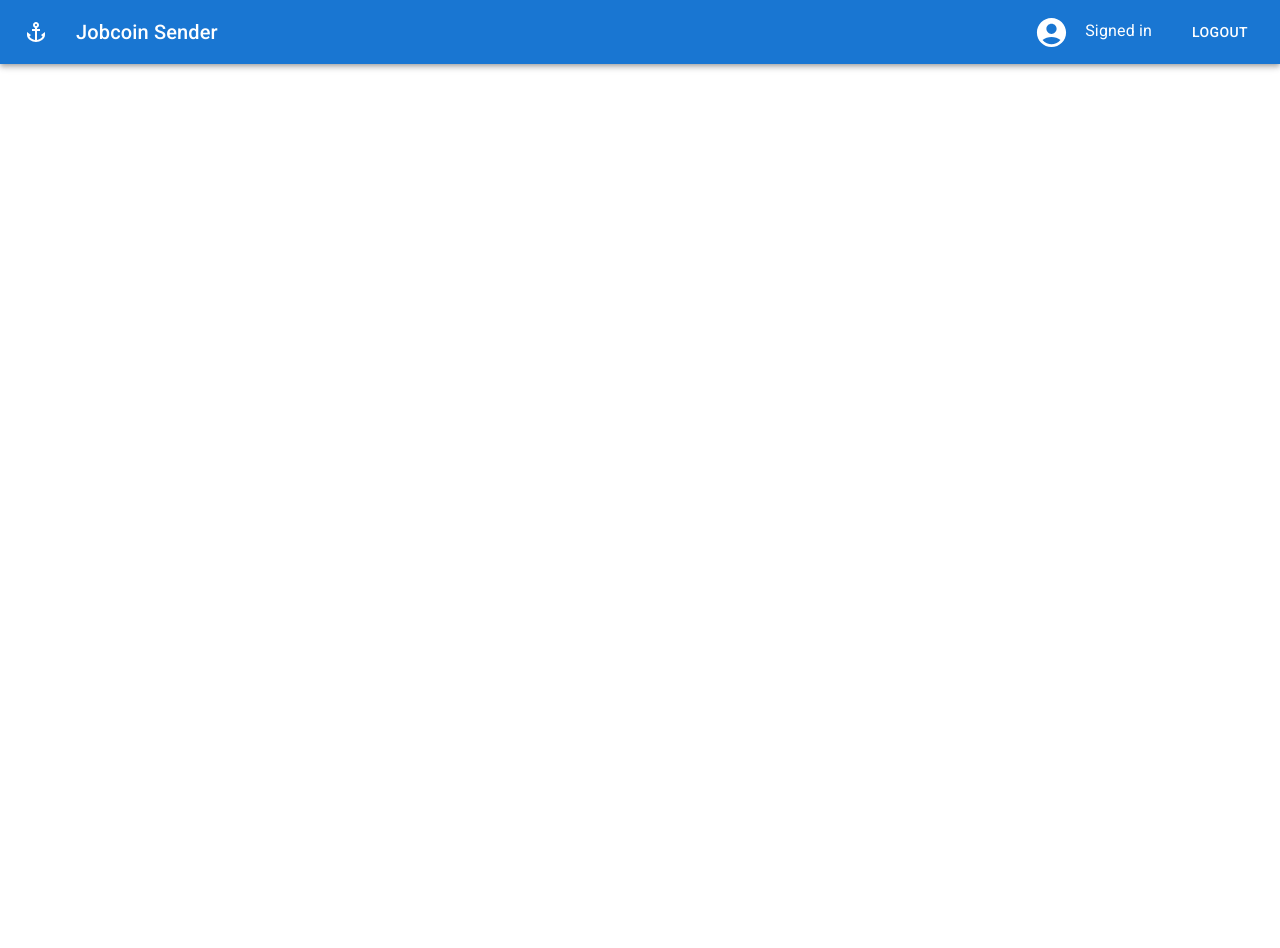
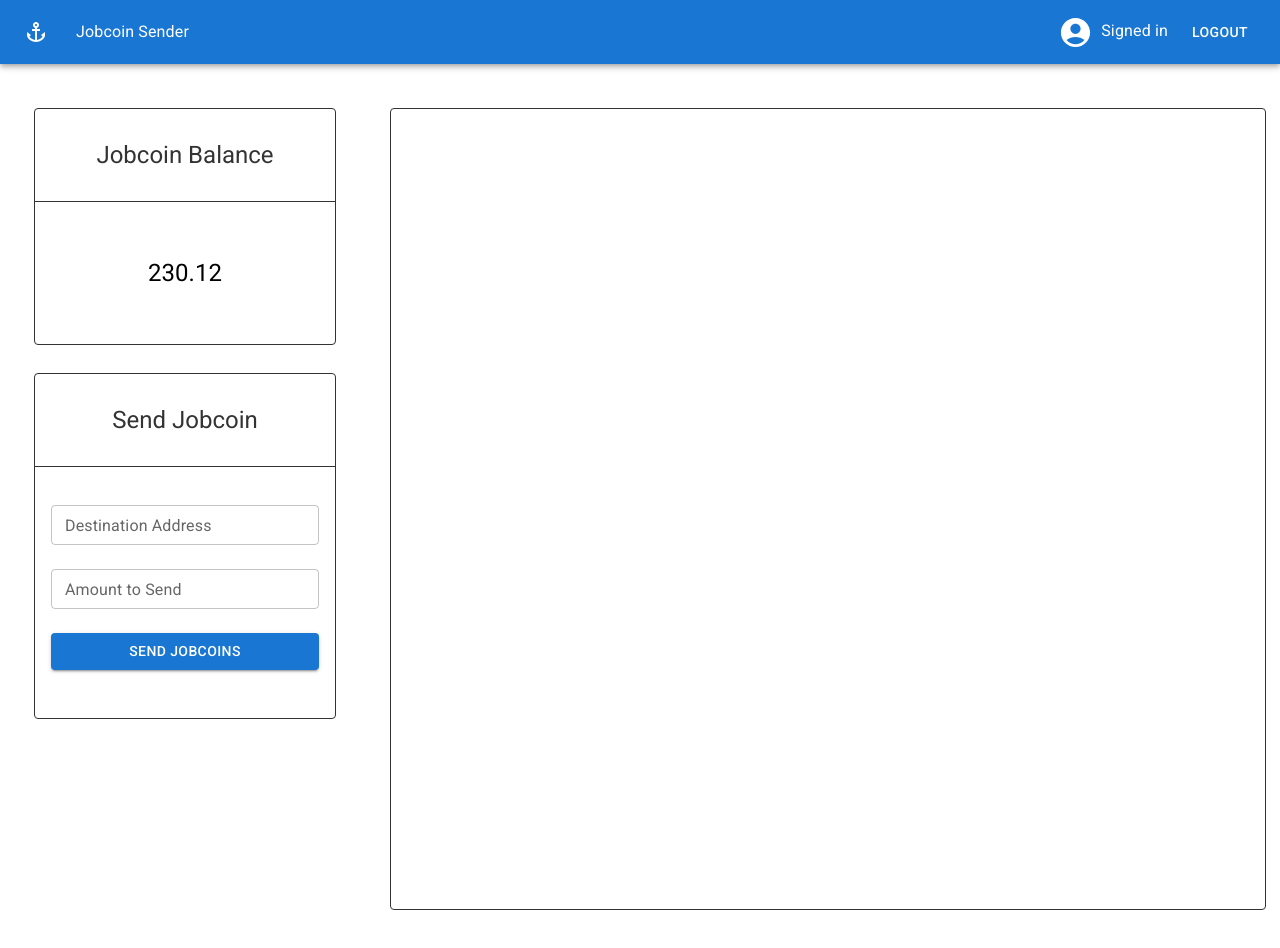
Before and after one commit to EnshaednHiker/jobcoin, a Next.js app: page /send-page in a window 1280 px wide. Shown: the top 948 px of the page. Before the commit the page ends 800 px from the top, so only its background shows below. Built offline with nearby package versions, Linux system fonts and the light colour scheme.

Commit message:
base UI done for the send page, added nivo package to later create a line graph for jobcoin history

```diff
--- a/components/NavigationBar/StyledLink.tsx
+++ b/components/NavigationBar/StyledLink.tsx
@@ -1,3 +1,4 @@
+import { forwardRef } from "react";
 import IconButton from "@mui/material/IconButton";
 import AnchorIcon from "@mui/icons-material/Anchor";
 
@@ -7,7 +8,6 @@ export const StyledLink = () => (
     aria-label="home"
     color="inherit"
     edge="start"
-    href="/"
     LinkComponent={"a"}
     size="large"
     sx={{ mr: 2 }}
--- a/components/NavigationBar/index.tsx
+++ b/components/NavigationBar/index.tsx
@@ -9,8 +9,9 @@ import Link from "next/link";
 import { useRouter } from "next/router";
 
 import { StyledLink } from "./StyledLink";
-
-export const NavigationBar = () => {
+import { StyledAccountCircleRoundedIcon, StyledTypography } from "./styles";
+import { NavigationBarProps } from "./types";
+export const NavigationBar = ({ mobileBreakpoint }: NavigationBarProps) => {
   const router = useRouter();
 
   const handleLogoutClick = useCallback(() => {
@@ -23,18 +24,29 @@ export const NavigationBar = () => {
       <AppBar position="static">
         <Toolbar>
           <Link aria-label="home" href="/" passHref>
-            <StyledLink />
+            {/* Wrapped in a div as a hack to silence a ref forwarding error: https://github.com/vercel/next.js/issues/7915 */}
+            <div>
+              <StyledLink />
+            </div>
           </Link>
           {/* TODO: Make Jobcoin Sender dynamic from API call */}
-          <Typography variant="h6" component="div" sx={{ flexGrow: 1 }}>
+          <Typography variant="body1" sx={{ flexGrow: 1 }}>
             Jobcoin Sender
           </Typography>
-          <AccountCircleRoundedIcon fontSize="large" sx={{ mr: "1rem" }} />
+          <StyledAccountCircleRoundedIcon
+            fontSize="large"
+            mobilebreakpoint={mobileBreakpoint}
+            sx={{ mr: "0.5rem" }}
+          />
           {/* TODO: add logic looking at whether it's logged in */}
           {/* Added margin bottom because Buttons in MaterialUI are not vertically centered depending on which font you use, https://github.com/mui-org/material-ui/issues/13926 */}
-          <Typography variant="body1" sx={{ mb: "2px", mr: "2rem" }}>
+          <StyledTypography
+            mobilebreakpoint={mobileBreakpoint}
+            sx={{ mb: "0.125rem", mr: "1rem" }}
+            variant="body1"
+          >
             Signed in
-          </Typography>
+          </StyledTypography>
 
           <Button color="inherit" onClick={handleLogoutClick}>
             Logout
--- /dev/null
+++ b/components/NavigationBar/styles.ts
@@ -0,0 +1,20 @@
+import AccountCircleRoundedIcon from "@mui/icons-material/AccountCircleRounded";
+import Typography from "@mui/material/Typography";
+import styled from "@emotion/styled";
+export const StyledAccountCircleRoundedIcon = styled(AccountCircleRoundedIcon)<{
+  mobilebreakpoint: string;
+}>`
+  display: none;
+  @media screen and (min-width: ${(props) => props.mobilebreakpoint}) {
+    display: inherit;
+  }
+`;
+
+export const StyledTypography = styled(Typography)<{
+  mobilebreakpoint: string;
+}>`
+  display: none;
+  @media screen and (min-width: ${(props) => props.mobilebreakpoint}) {
+    display: inherit;
+  }
+`;
--- /dev/null
+++ b/components/NavigationBar/types.ts
@@ -0,0 +1,3 @@
+export interface NavigationBarProps {
+  mobileBreakpoint: string;
+}
--- a/components/SendPage/index.tsx
+++ b/components/SendPage/index.tsx
@@ -1,6 +1,20 @@
 import type { NextPage } from "next";
 import Head from "next/head";
+import Typography from "@mui/material/Typography";
+import Button from "@mui/material/Button";
+import TextField from "@mui/material/TextField";
+
 import { NavigationBar } from "../NavigationBar";
+import { SEND_PAGE_MOBILE_BREAKPOINT } from "../constants";
+
+import {
+  BoxWrapper,
+  Column,
+  HistoryChartWrapper,
+  StyledForm,
+  StyledTypography,
+  Wrapper,
+} from "./styles";
 
 export const SendPage: NextPage = () => {
   return (
@@ -13,7 +27,63 @@ export const SendPage: NextPage = () => {
         />
         <link rel="icon" href="/favicon.ico" />
       </Head>
-      <NavigationBar />
+      <NavigationBar mobileBreakpoint={SEND_PAGE_MOBILE_BREAKPOINT} />
+      <Wrapper>
+        <Column>
+          <BoxWrapper>
+            <StyledTypography
+              // @ts-ignore issue with emotion not picking up the component prop
+              component="h2"
+              textAlign="center"
+              variant="h5"
+            >
+              Jobcoin Balance
+            </StyledTypography>
+            <Typography
+              component="p"
+              textAlign="center"
+              sx={{ m: "55px" }}
+              variant="h5"
+            >
+              {/* TODO: add dynamic balance amount from API */}
+              230.12
+            </Typography>
+          </BoxWrapper>
+          <BoxWrapper>
+            <StyledTypography
+              // @ts-ignore issue with emotion not picking up the component prop
+              component="h2"
+              textAlign="center"
+              variant="h5"
+            >
+              Send Jobcoin
+            </StyledTypography>
+            <StyledForm>
+              <TextField
+                fullWidth
+                id="outlined-basic"
+                label="Destination Address"
+                size="small"
+                variant="outlined"
+              />
+              <TextField
+                fullWidth
+                id="outlined-basic"
+                label="Amount to Send"
+                size="small"
+                sx={{ mt: "24px" }}
+                variant="outlined"
+              />
+              <Button fullWidth sx={{ mt: "24px" }} variant="contained">
+                Send Jobcoins
+              </Button>
+            </StyledForm>
+          </BoxWrapper>
+        </Column>
+        <Column>
+          <HistoryChartWrapper></HistoryChartWrapper>
+        </Column>
+      </Wrapper>
     </>
   );
 };
--- /dev/null
+++ b/components/SendPage/styles.tsx
@@ -0,0 +1,67 @@
+import styled from "@emotion/styled";
+import Typography from "@mui/material/Typography";
+
+import {
+  BORDER,
+  BORDER_RADIUS,
+  SEND_PAGE_MOBILE_BREAKPOINT,
+} from "../constants";
+
+export const Wrapper = styled.div`
+  display: flex;
+  margin: 2.75rem 0.875rem 4rem 2.125rem;
+  flex-direction: column;
+
+  @media screen and (min-width: ${SEND_PAGE_MOBILE_BREAKPOINT}) {
+    flex-direction: inherit;
+  }
+`;
+
+export const Column = styled.div`
+  display: flex;
+  flex-direction: column;
+
+  &:nth-child(2) {
+    margin-left: 0;
+    width: inherits;
+
+    @media screen and (min-width: ${SEND_PAGE_MOBILE_BREAKPOINT}) {
+      margin-left: 3.375rem;
+      width: 100%;
+    }
+  }
+`;
+
+export const StyledTypography = styled(Typography)`
+  border-bottom: ${BORDER};
+  color: #333333;
+  padding: 1.875rem 1rem;
+`;
+
+export const StyledForm = styled.form`
+  margin: 2.375rem auto 3rem;
+  padding: 0 1rem;
+  max-width: 18.75rem;
+`;
+
+export const BoxWrapper = styled.div`
+  border-radius: ${BORDER_RADIUS};
+  border: ${BORDER};
+  max-width: inherit;
+  margin-bottom: 1.75rem;
+  min-width: 14.75rem;
+  width: 100%;
+
+  @media screen and (min-width: ${SEND_PAGE_MOBILE_BREAKPOINT}) {
+    max-width: 22.25rem;
+    min-width: 18.75rem;
+    width: inherit;
+  }
+`;
+
+export const HistoryChartWrapper = styled.div`
+  border-radius: ${BORDER_RADIUS};
+  border: ${BORDER};
+  height: 50rem;
+  min-width: 14.75rem;
+`;
--- /dev/null
+++ b/components/constants.ts
@@ -0,0 +1,4 @@
+export const SEND_PAGE_MOBILE_BREAKPOINT = "45.375rem";
+
+export const BORDER = "0.0625rem solid #333333";
+export const BORDER_RADIUS = "0.25rem";
--- a/package.json
+++ b/package.json
@@ -13,6 +13,8 @@
     "@fontsource/roboto": "^4.5.1",
     "@mui/icons-material": "^5.2.5",
     "@mui/material": "^5.2.6",
+    "@nivo/core": "^0.76.0",
+    "@nivo/line": "^0.76.0",
     "next": "12.0.7",
     "normalize.css": "^8.0.1",
     "react": "17.0.2",
```
Also changed, not shown: components/SignInPage/styles.ts (+5 -3 lines), 1 other file (tests, documents, lock files or other folders).
